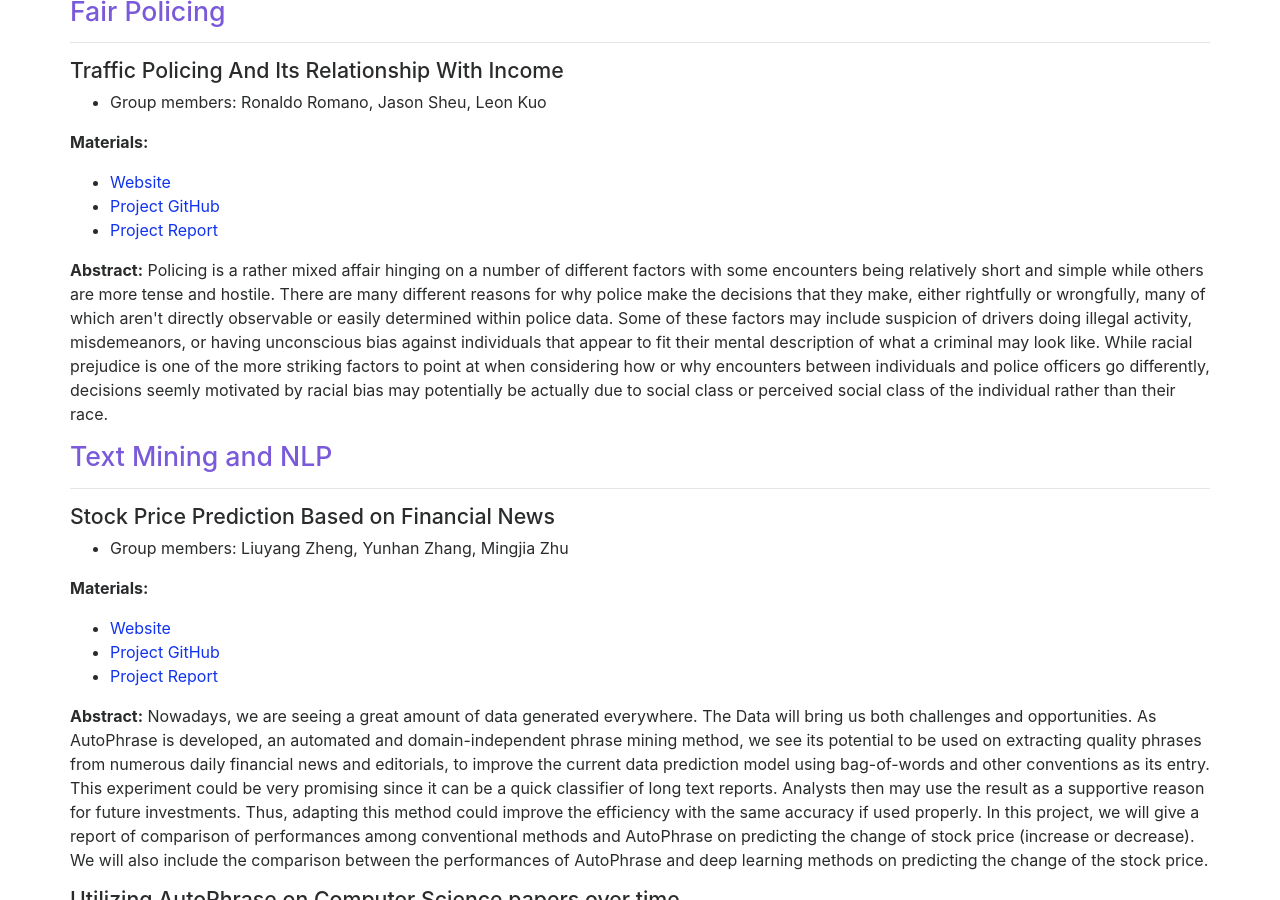
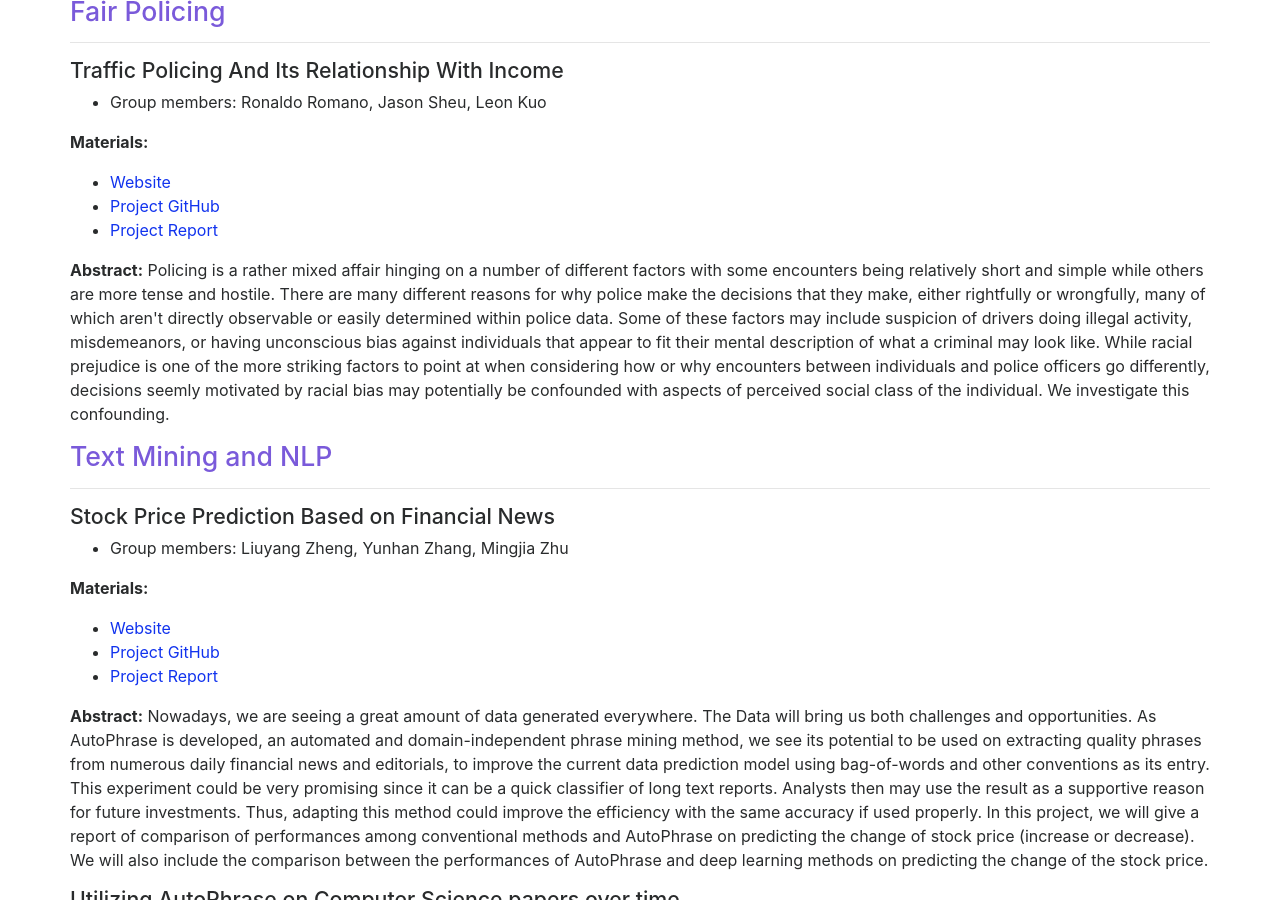
Before and after one commit to DSC-Capstone/projects-2021-2022, a Jekyll site: the page built from index.md, in a window 1280 px wide and 900 px high, scrolled down 6429 px. Built offline with Jekyll 4.4.1, drawn with Linux system fonts in a browser that asks for light colours; nearby versions of some CDN libraries.

Commit message:
change in abstract

```diff
--- a/_data/class.yml
+++ b/_data/class.yml
@@ -8,8 +8,7 @@
     criminal may look like. While racial prejudice is one of the more striking factors
     to point at when considering how or why encounters between individuals and police
     officers go differently, decisions seemly motivated by racial bias may potentially
-    be actually due to social class or perceived social class of the individual rather
-    than their race.
+    be confounded with aspects of perceived social class of the individual. We investigate this confounding.
   domain: domain_00
   names: Ronaldo Romano, Jason Sheu, Leon Kuo
   num: project_51
```
